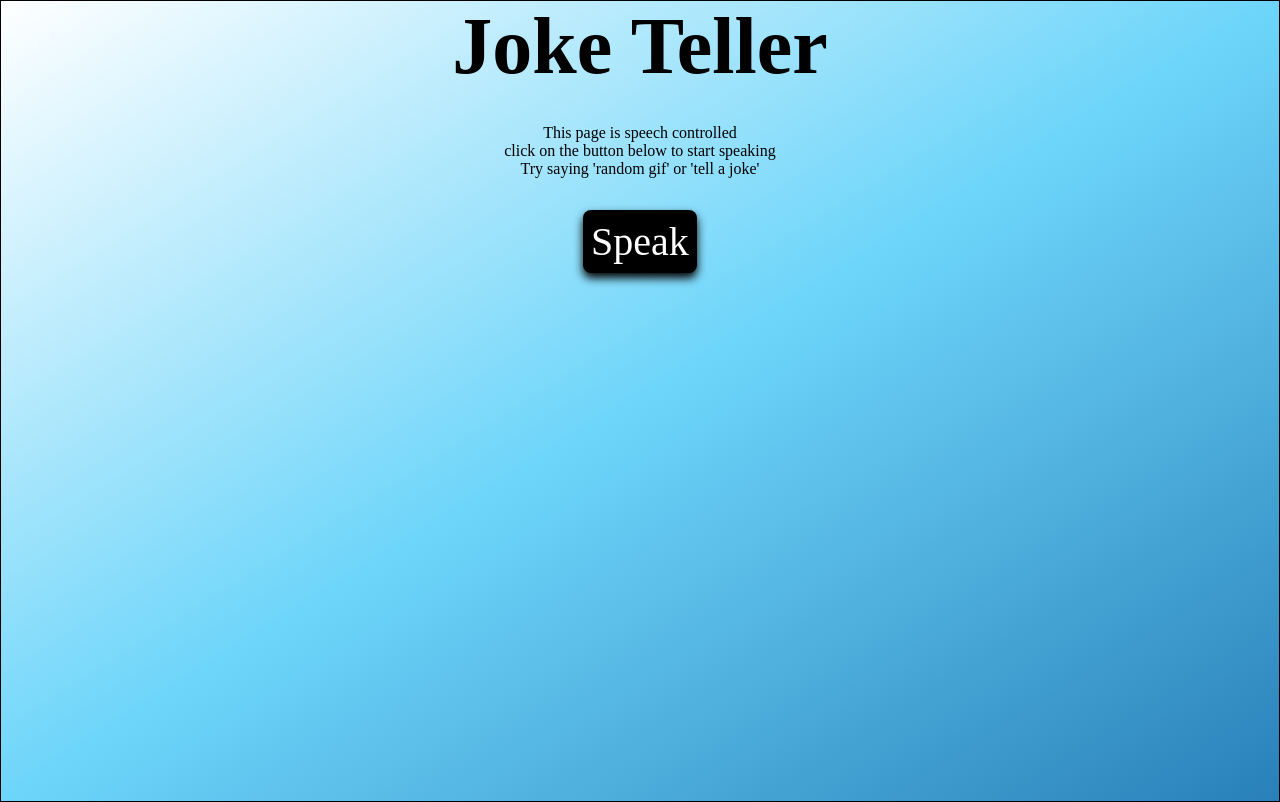
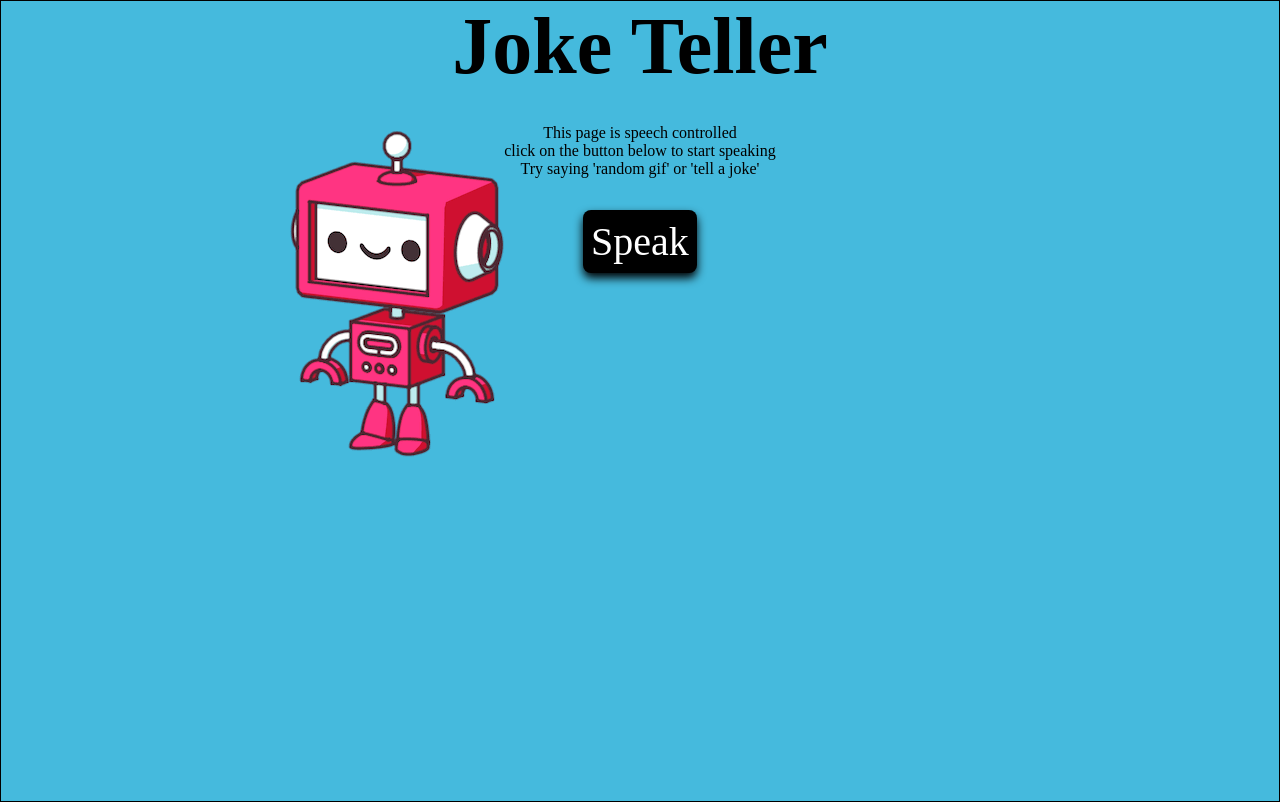
Before and after one commit to lucvankerkvoort/20DaysOfJavaScript, a React (Create React App) app: page / in a window 1280 px wide. Built offline with nearby package versions, Linux system fonts and the light colour scheme; no server answers; a web font is replaced by a local one.

Commit message:
feat(JokeTeller) changed the background to the same as the assignment

```diff
--- a/src/Projects/JokeTeller/styles.js
+++ b/src/Projects/JokeTeller/styles.js
@@ -3,20 +3,10 @@ import styled from "styled-components";
 export const Background = styled.div`
   min-height: 100vh;
   border: 0.1px solid black;
-  background-size: cover;
-  background: #2980b9; /* fallback for old browsers */
-  background: -webkit-linear-gradient(
-    to bottom right,
-    #ffffff,
-    #6dd5fa,
-    #2980b9
-  ); /* Chrome 10-25, Safari 5.1-6 */
-  background: linear-gradient(
-    to bottom right,
-    #ffffff,
-    #6dd5fa,
-    #2980b9
-  ); /* W3C, IE 10+/ Edge, Firefox 16+, Chrome 26+, Opera 12+, Safari 7+ */
+  background-color: #45badd;
+  background-image: url("./robot.gif");
+  background-repeat: no-repeat;
+  background-position: left center top;
 `;
 
 export const Wrapper = styled.div`
```
Also changed, not shown: public/robot.gif (added).
